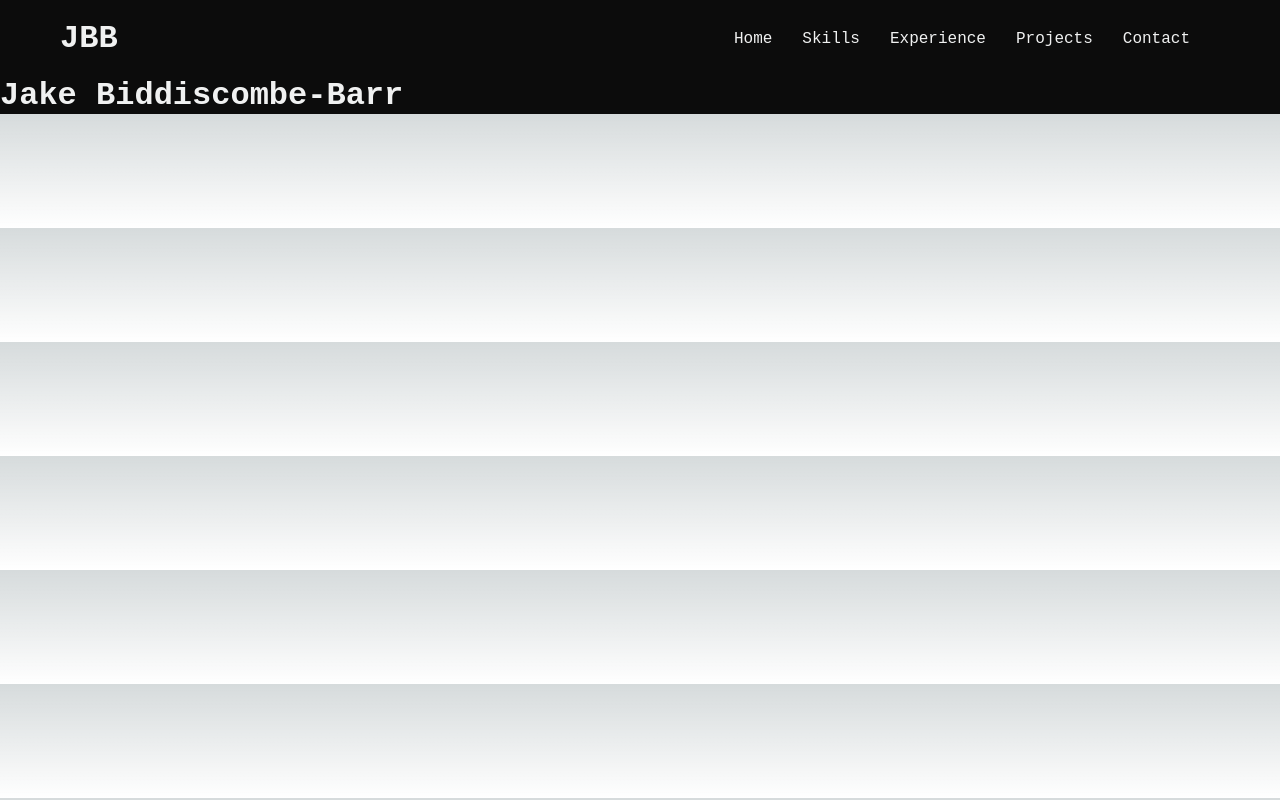
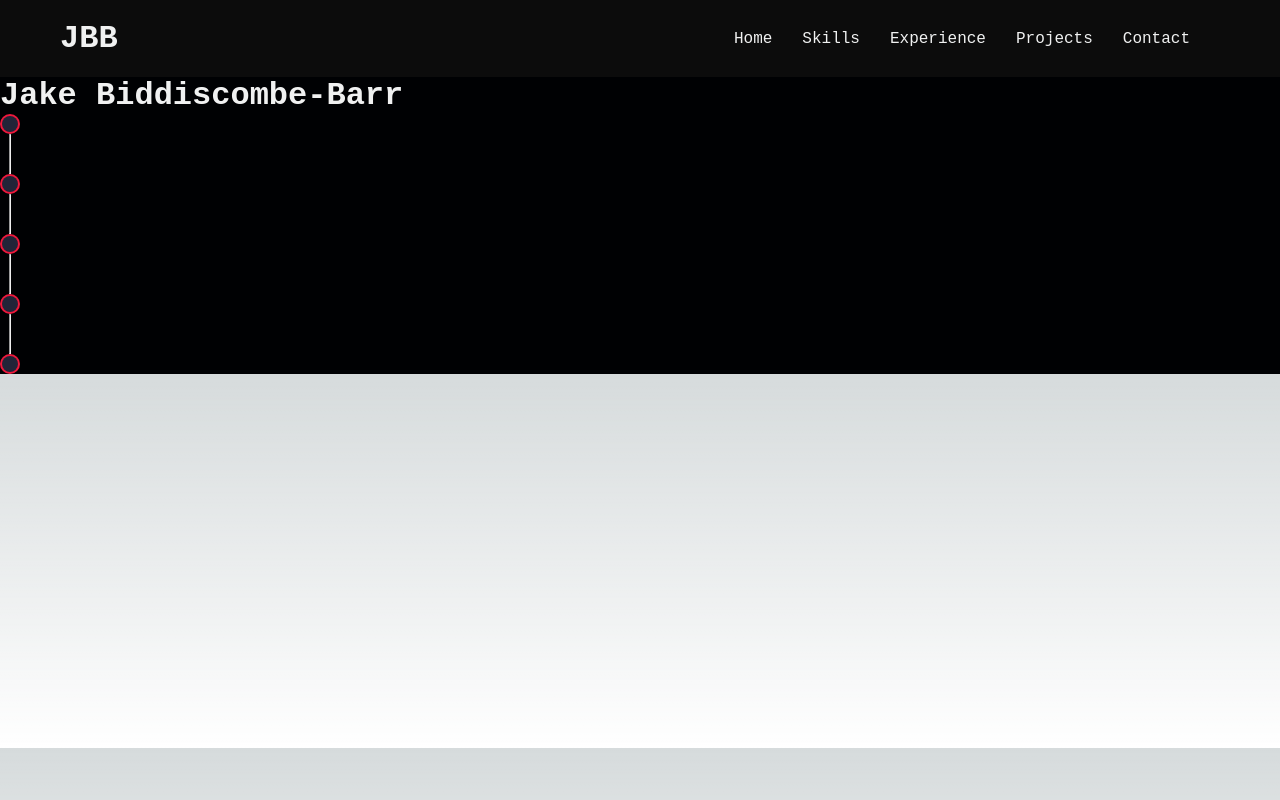
Before and after one commit to JakeBarr20/Portfolio-Website, a Next.js app: page / in a window 1280 px wide. Built offline with nearby package versions, Linux system fonts and the light colour scheme.

Commit message:
added scroller colouring

```diff
--- a/components/About.tsx
+++ b/components/About.tsx
@@ -1,8 +1,10 @@
+import Scroller from "./Scroller";
+
 const About: React.FC = () => {
     return (
         <div>
             <h1>Jake Biddiscombe-Barr</h1>
-
+            <Scroller></Scroller>
         </div>
     )
 }
--- /dev/null
+++ b/components/Scroller.tsx
@@ -0,0 +1,17 @@
+const Scroller: React.FC = () => {
+    return (
+        <div className="scroller">
+            <div className="point"></div>
+            <hr></hr>
+            <div className="point"></div>
+            <hr></hr>
+            <div className="point"></div>
+            <hr></hr>
+            <div className="point"></div>
+            <hr></hr>
+            <div className="point"></div>
+        </div>
+    )
+}
+
+export default Scroller;
--- a/styles/colours.scss
+++ b/styles/colours.scss
@@ -3,6 +3,7 @@ $black: #000103;
 $black-accent: #0C0C0C;
 $grey: #ccd2e3;
 $white: #F0F1F1;
+$blue: #222438;
 
 
 :export {
@@ -11,4 +12,5 @@ $white: #F0F1F1;
   black-accent: $black-accent;
   grey: $grey;
   white: $white;
+  blue: $blue;
 }
--- a/styles/globals.scss
+++ b/styles/globals.scss
@@ -2,7 +2,7 @@
 @import "./colours.scss";
 
 .wrapper{
-    background-color: $black-accent;
+    background-color: $black;
     font-family: 'Courier New', Courier, monospace;
     color: $white;
 
@@ -10,6 +10,7 @@
         display: flex;
         justify-content: space-between;
         padding: 20px 60px 20px 60px;
+        background-color: $black-accent;
 
         .nav-right {
             display: flex;
@@ -26,4 +27,36 @@
             }
         }
     }
+
+    .scroller{
+        display: flex;
+        flex-direction: column;
+
+        .point {
+            border-radius: 50%;
+            width: 20px;
+            height: 20px;
+            background-color: $primary-red;
+            position: relative;
+
+
+            &::before {
+                content: "";
+                position: absolute;
+                top: 2px;
+                left: 2px;
+                width: 16px;
+                height: 16px;
+                border-radius: 50%;
+                background-color: $blue;
+            }
+        }
+
+        hr{
+            height: 40px;
+            width: 0;
+            margin-left: 9px;
+            color: $white;
+        }
+    }
 }
```
